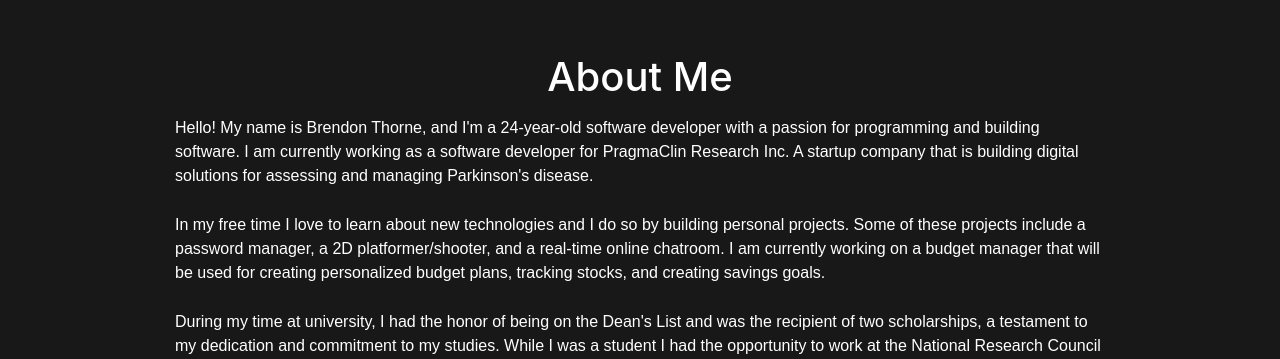
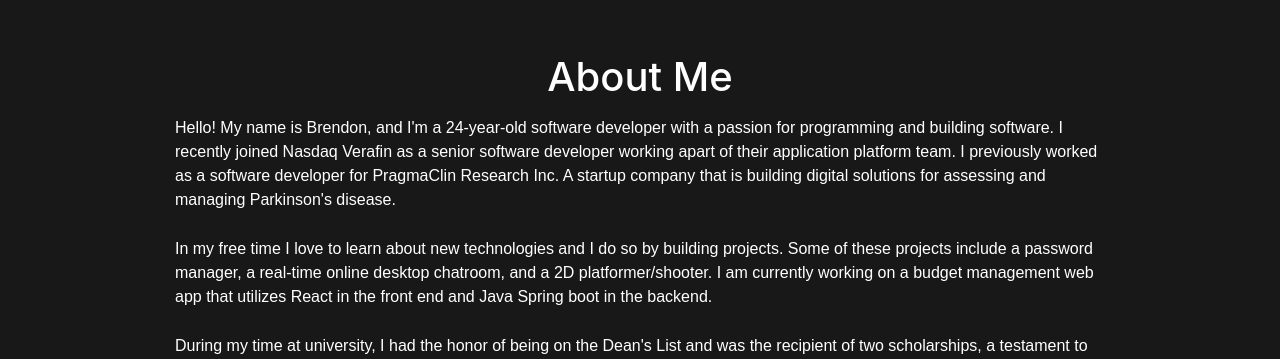
Before and after one commit to brendon1357/PortfolioWebsite, a React (Create React App) app: page / in a window 1280 px wide. Shown: the part 802-1161 px from the top of the page. Built offline with nearby package versions, Linux system fonts and the light colour scheme.

Commit message:
Updated bio

```diff
--- a/src/AboutSection.js
+++ b/src/AboutSection.js
@@ -9,8 +9,10 @@ function AboutSection() {
 				<div className="anchor" id="jumptoabout"></div>
 				<h1>About Me</h1>
 				<div className="aboutInfo">
-					<p style={{ fontFamily: "Arial", fontSize: "1rem", color: "white", marginTop: "15px", marginBottom: "20px" }}>Hello! My name is Brendon Thorne, and I'm a 24-year-old software developer with a passion for programming and building software. I am currently working as a software developer for PragmaClin Research Inc. A startup company that is building digital solutions for assessing and managing Parkinson's disease.</p>
-					<p style={{ fontFamily: "Arial", fontSize: "1rem", color: "white", marginTop: "25px", marginBottom: "20px" }}>In my free time I love to learn about new technologies and I do so by building personal projects. Some of these projects include a password manager, a 2D platformer/shooter, and a real-time online chatroom. I am currently working on a budget manager that will be used for creating personalized budget plans, tracking stocks, and creating savings goals.</p>
+					<p style={{ fontFamily: "Arial", fontSize: "1rem", color: "white", marginTop: "15px", marginBottom: "20px" }}>
+						Hello! My name is Brendon, and I'm a 24-year-old software developer with a passion for programming and building software. I recently joined Nasdaq Verafin as a senior software developer working apart of their application platform team. I previously worked as a software developer for PragmaClin Research Inc. A startup company that is building digital solutions for assessing and managing Parkinson's disease.
+					</p>
+					<p style={{ fontFamily: "Arial", fontSize: "1rem", color: "white", marginTop: "25px", marginBottom: "20px" }}>In my free time I love to learn about new technologies and I do so by building projects. Some of these projects include a password manager, a real-time online desktop chatroom, and a 2D platformer/shooter. I am currently working on a budget management web app that utilizes React in the front end and Java Spring boot in the backend.</p>
 					<p style={{ fontFamily: "Arial", fontSize: "1rem", color: "white", marginTop: "25px", marginBottom: "20px" }}>
 						During my time at university, I had the honor of being on the Dean's List and was the recipient of two scholarships, a testament to my dedication and commitment to my studies. While I was a student I had the opportunity to work at the National Research Council of Canada, where I developed software for monitoring sensors on marine vessels. This experience allowed me to apply my programming skills in a real-world setting, and it deepened my interest in pursuing a career in
 						software development.
```
